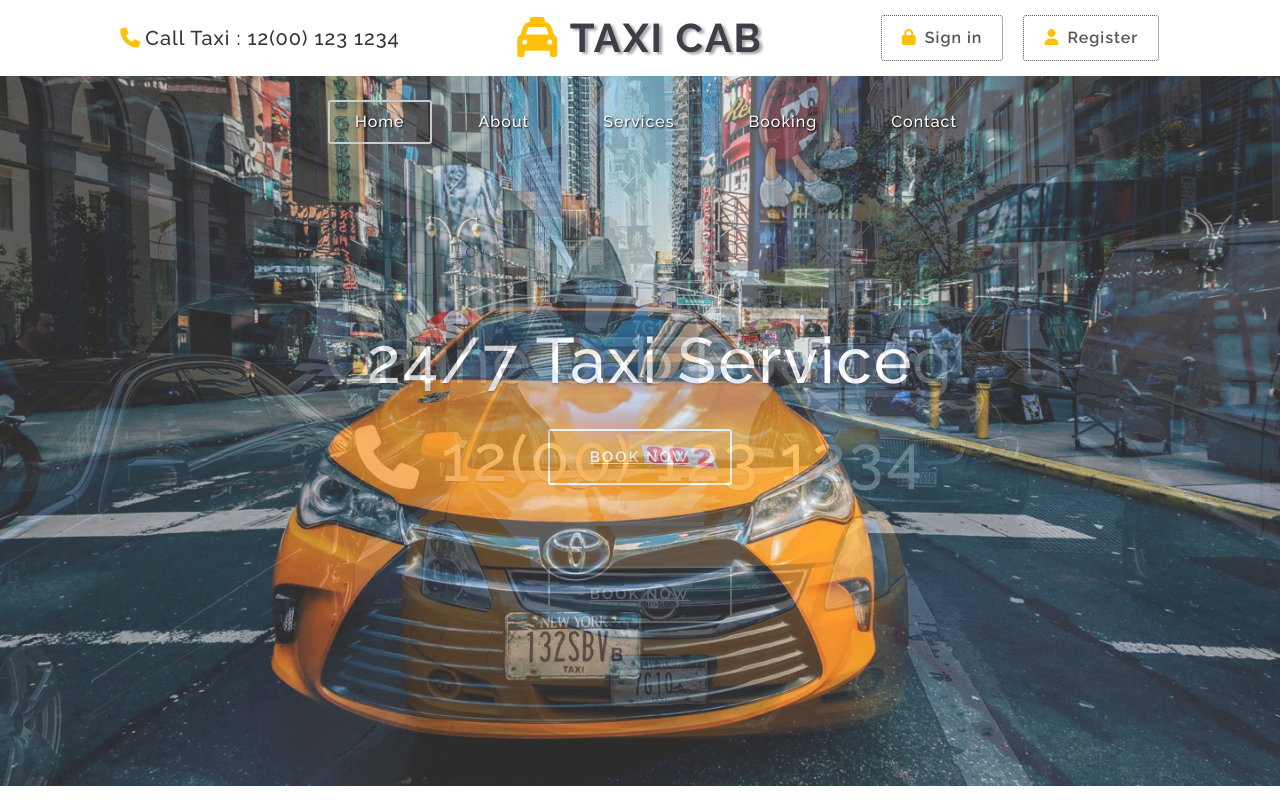
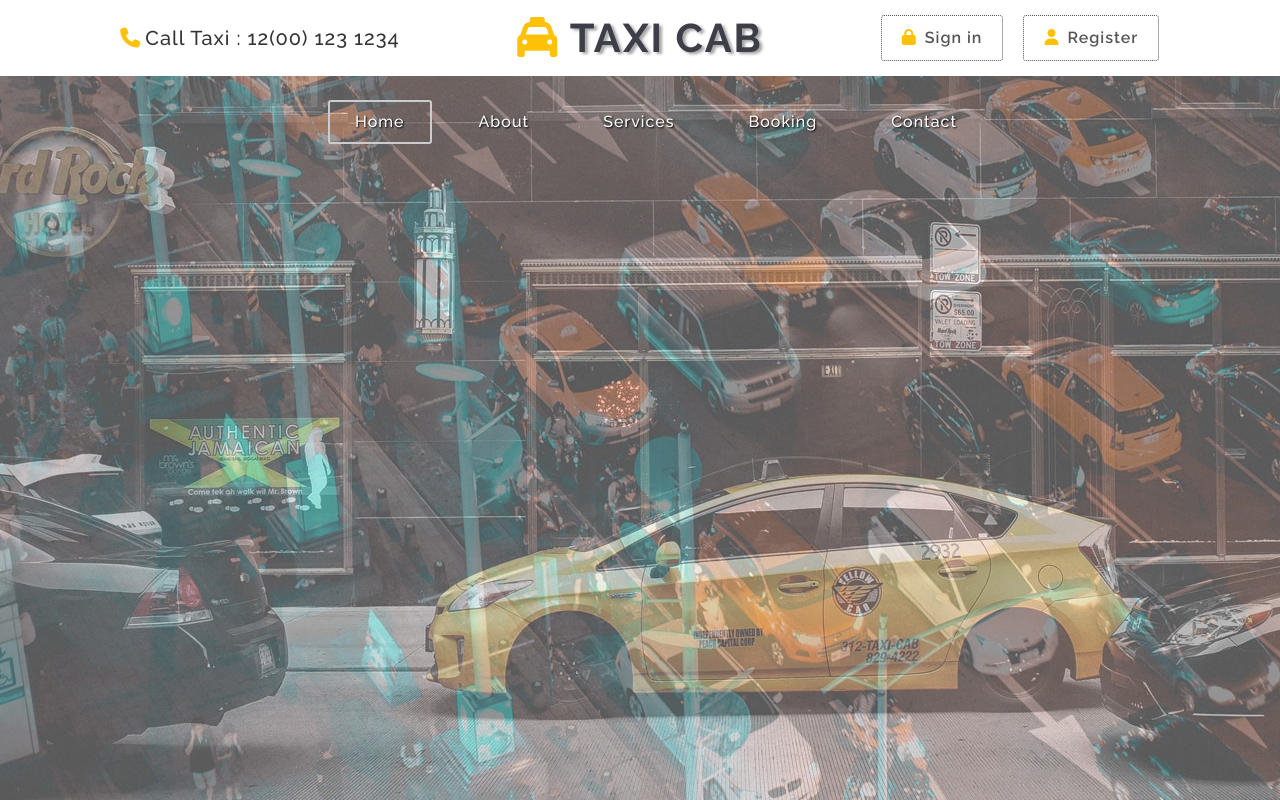
Before and after one commit to Cyber9jaDev/Car-Booking-System, a React (Vite) app in the folder client/: page / in a window 1280 px wide. Shown: the top 800 px of the page. Built offline with nearby package versions, Linux system fonts and the light colour scheme.

Commit message:
minor update

```diff
--- a/client/src/components/users/BannerSliderData.tsx
+++ b/client/src/components/users/BannerSliderData.tsx
@@ -1,6 +1,6 @@
 export type SliderObjType = {
   h4: string,
-  h5?: string,
+  h5: string,
   img: string
 }
 
@@ -9,6 +9,7 @@ export type SliderType = SliderObjType[]
 const BannerSliderData: SliderType = [
   {
     h4: "24/7 Taxi Service",
+    h5: 'One Call Away',
     img: new URL('../../assets/banner5.jpg', import.meta.url).href
   },
   {
--- a/client/src/components/users/Slide.tsx
+++ b/client/src/components/users/Slide.tsx
@@ -1,24 +1,19 @@
 import { SliderObjType } from "./BannerSliderData";
+import { Link } from 'react-router-dom';
 
 const Slide = ({ h4, h5, img }: SliderObjType)  => {
 
   return (
-    <div className="banner-img" style={{background: `url(${img})` }}>
-      <div className="bs-slider-overlay">
-        <div className="banner-info text-center">
-          <h4>{h4}</h4>
-          { h5 && <h5 className="mb-5"><i className="fas fa-phone"></i> 12(00) 123 1234</h5>}
-          <a href="booking.html">Book Now</a>
-        </div>
+    // <div className="banner-img" style={{background: `url(${img})` }}>
+    <div className="wrapper">
+      <img className="banner-img" src={img} alt="" />
+      <div className="banner-info text-center">
+        <h4>{h4}</h4>
+        <h5 className="mb-5">{h5}</h5>
+        <Link role='button' className="nav-link" to="/booking">Book Now</Link>
       </div>
 			</div>
   )
 }
 
 export default Slide;
-
-{/* <div>
-      <h4 className="">{h4}</h4>
-      {h5 && <h5 className="">{h5}</h5>}
-      <img className="" src={img} alt={h4} />
-    </div> */}
--- a/client/src/components/users/Slider.tsx
+++ b/client/src/components/users/Slider.tsx
@@ -26,7 +26,7 @@ const ReactSlider = () => {
     autoplay: true,
     autoplaySpeed: 1000,
     infinite: true,
-    speed: 1000,
+    speed: 2000,
     slidesToShow: 1,
     slidesToScroll: 1,
   }
--- a/client/src/sass/banner.scss
+++ b/client/src/sass/banner.scss
@@ -1,14 +1,10 @@
 #banner{
-
   position: relative;
   min-height: calc(100vh - 78px);
-  // background: black;
   height: 100%;
-  z-index: 999 !important;
 
   nav{
     padding-top: 1.5em;
-    z-index: 999 !important;
   }
 
   nav > ul{
@@ -20,7 +16,7 @@
   nav > ul > li {
     list-style: none;
     margin: 0 10px;
-    z-index: 999 !important;
+    z-index: 1 !important;
   }
 
   nav > ul > li > .nav-link{
@@ -50,7 +46,7 @@
   }
 
   .banner-img{
-    z-index: -99 !important;
+    z-index: -1;
     background-position: center !important;
     background-size: cover !important;
     -webkit-background-size: cover !important;
@@ -59,11 +55,14 @@
     -moz-background-size: cover;
     -ms-background-size: cover;
     min-height: 710px;
-    width: 100% !important;
+    // width: 100% !important;
   }
 
   .banner-info{
     padding-top: 15em;
+    // background: red;
+    height: calc(100vh - 80px);
+    z-index: 999 !important;
   }
 
   .banner-info h4, .banner-info h5 {
@@ -73,22 +72,14 @@
     font-size: 4em;
     color: #fff;
     position: relative;
+    z-index: 1 !important;
   }
 
   .banner-info h5 {
     letter-spacing: 3px;
   }
 
-  .banner-info h5:after ,.banner-info h2:after{
-    position: absolute;
-    content: "";
-    width: 10%;
-    height: 4px;
-    background: #fff;
-    left: 45%;
-    bottom: -25%;
-  }
-  .banner-info a {
+  .banner-info .nav-link {
     font-size: 15px;
     font-weight: 600;
     letter-spacing: 2px;
@@ -99,56 +90,14 @@
     border-radius: 3px;
     margin-top: 1em;
     display: inline-block;
+    z-index: 1 !important;
   }
 
-  .banner-info a:hover {
-    background: #ffc107;
-    border: 2px solid #ffc107;
-    color: #fff;
+  .banner-info .nav-link:hover {
+    background: #ffc107 !important;
+    border: 2px solid #ffc107 !important;
+    color: #fff !important;
+    z-index: 999 !important;
   }
 
-  .banner-info span {
-    font-size: 60px;
-    color: #fff;
-    margin-bottom: 10px;
-  }
-//   .rslides{
-//     position: relative;
-//     list-style: none;
-//     overflow: hidden;
-//     width: 100%;
-//     padding: 0;
-//   }
-
-//   .rslides li {
-//     -webkit-backface-visibility: hidden;
-//     position: absolute;
-//     display: none;
-//     width: 100%;
-//     left: 0;
-//     top: 0;
-//   }
-
-//   .rslides li:first-child {
-//     position: relative;
-//     display: block;
-//     float: left;
-//   }
-
-//   .rslides img {
-//     display: block;
-//     height: auto;
-//     width: 100%;
-//     border: 0;
-//   }
-
-
-
-
-
-
-
-
-
-
 }
```
